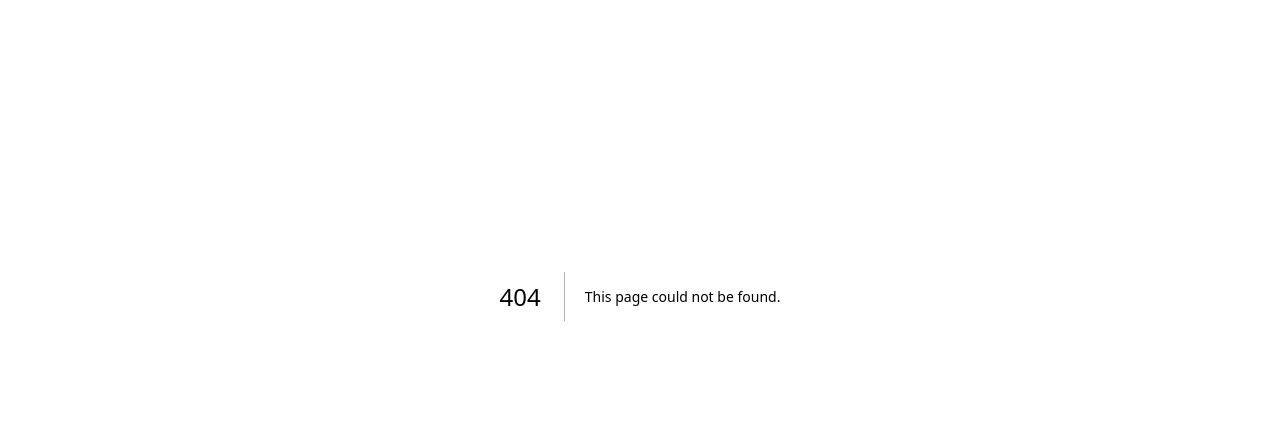
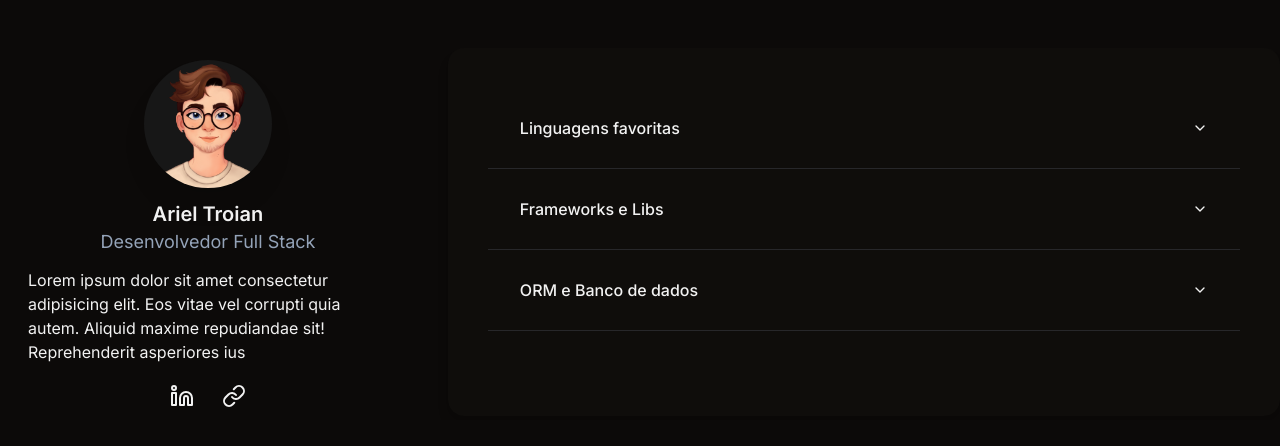
Before and after one commit to arieltroian/Portfolio-FullStack, a Next.js app: page /home in a window 1280 px wide. Before the commit this address had no page. Shown: the part 104-550 px from the top of the page. Built offline with nearby package versions, Linux system fonts and the light colour scheme.

Commit message:
feat: add Home Page

```diff
--- a/package.json
+++ b/package.json
@@ -9,6 +9,9 @@
     "lint": "next lint"
   },
   "dependencies": {
+    "@radix-ui/react-accordion": "^1.1.2",
+    "@radix-ui/react-dialog": "^1.0.5",
+    "@radix-ui/react-slot": "^1.0.2",
     "class-variance-authority": "^0.7.0",
     "clsx": "^2.1.0",
     "lucide-react": "^0.365.0",
--- /dev/null
+++ b/src/app/home/page.tsx
@@ -0,0 +1,82 @@
+import { Button } from "@/components/ui/button";
+import { Card, CardContent } from "@/components/ui/card";
+import { LinkIcon, Linkedin } from "lucide-react";
+import Image from "next/image";
+import {
+  Accordion,
+  AccordionContent,
+  AccordionItem,
+  AccordionTrigger,
+} from "@/components/ui/accordion";
+
+const HomePage = () => {
+  return (
+    <section className="flex items-center justify-center mt-[-6rem] lg:mt-[-4rem]">
+      <div className="flex flex-wrap lg:flex-nowrap gap-8 overflow-hidden w-full">
+        <div className="my-1 w-full sm:px-1 lg:w-4/12">
+          <div className="px-6 flex flex-col items-center justify-center mt-3">
+            <Image
+              src="/profile-image.png"
+              alt=""
+              height={0}
+              width={0}
+              sizes="100vw"
+              className="w-32 h-auto rounded-full drop-shadow-xl bg-neutral-900"
+            />
+            <div className="flex flex-col items-center justify-center mt-3">
+              <h1 className="text-xl font-semibold">Ariel Troian</h1>
+              <h2 className="text-lg text-slate-400">
+                Desenvolvedor Full Stack
+              </h2>
+              <p className="mt-3">
+                Lorem ipsum dolor sit amet consectetur adipisicing elit. Eos
+                vitae vel corrupti quia autem. Aliquid maxime repudiandae sit!
+                Reprehenderit asperiores ius
+              </p>
+              <div className="flex pt-3 gap-3 items-center justify-center">
+                <Button variant="ghost" size="icon">
+                  <Linkedin />
+                </Button>
+                <Button variant="ghost" size="icon">
+                  <LinkIcon />
+                </Button>
+              </div>
+            </div>
+          </div>
+        </div>
+
+        <Card className="p-2 lg:p-4 my-1 w-full sm:px-1 lg:w-8/12">
+          <CardContent className="flex flex-col items-center justify-center">
+            <Accordion type="single" collapsible className="w-full">
+              <AccordionItem value="item-1">
+                <AccordionTrigger>Linguagens favoritas</AccordionTrigger>
+                <AccordionContent>
+                  Lorem ipsum dolor sit, amet consectetur adipisicing elit.
+                  Autem, placeat?
+                </AccordionContent>
+              </AccordionItem>
+
+              <AccordionItem value="item-2">
+                <AccordionTrigger>Frameworks e Libs</AccordionTrigger>
+                <AccordionContent>
+                  Lorem ipsum dolor sit, amet consectetur adipisicing elit.
+                  Autem, placeat?
+                </AccordionContent>
+              </AccordionItem>
+
+              <AccordionItem value="item-3">
+                <AccordionTrigger>ORM e Banco de dados</AccordionTrigger>
+                <AccordionContent>
+                  Lorem ipsum dolor sit, amet consectetur adipisicing elit.
+                  Autem, placeat?
+                </AccordionContent>
+              </AccordionItem>
+            </Accordion>
+          </CardContent>
+        </Card>
+      </div>
+    </section>
+  );
+};
+
+export default HomePage;
```
